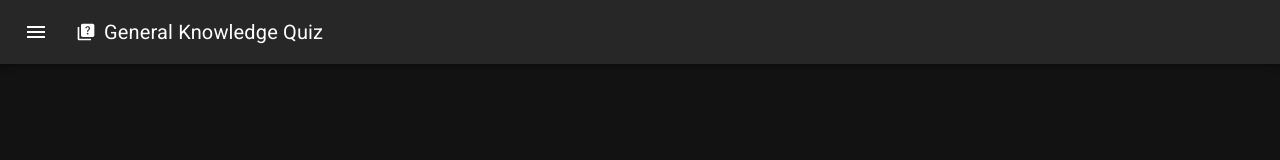
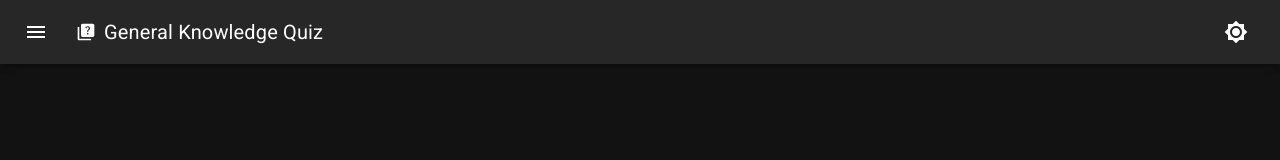
Before and after one commit to Kiicchan/general-quiz-wa-project, a React (Create React App) app: page / in a window 1280 px wide. Shown: the top 160 px of the page. Built offline with nearby package versions, Linux system fonts and the light colour scheme.

Commit message:
color mode switcher

```diff
--- a/src/App.jsx
+++ b/src/App.jsx
@@ -1,10 +1,25 @@
 // import Home from "./pages/Home";
+import { useState, useMemo } from "react";
 import Quiz from "./pages/Quiz";
 import { BrowserRouter as Router, Routes, Route } from "react-router-dom";
-import { Stack } from "@mui/material";
+import { createTheme, CssBaseline, Stack, ThemeProvider } from "@mui/material";
+import { ColorModeProvider } from "./contexts/ColorModeContext";
 
 function App() {
+  const [colorMode, setColorMode] = useState("dark");
+  const theme = useMemo(
+    () =>
+      createTheme({
+        palette: {
+          mode: colorMode,
+        },
+      }),
+    [colorMode]
+  );
   return (
+    <ColorModeProvider setColorMode={setColorMode}>
+      <ThemeProvider theme={theme}>
+        <CssBaseline />
         <Stack direction="column" minHeight="100vh">
           <Router>
             <Routes>
@@ -13,6 +28,8 @@ function App() {
             </Routes>
           </Router>
         </Stack>
+      </ThemeProvider>
+    </ColorModeProvider>
   );
 }
 
--- a/src/components/layout/Header.jsx
+++ b/src/components/layout/Header.jsx
@@ -1,10 +1,17 @@
-import AppBar from '@mui/material/AppBar';
-import Toolbar from '@mui/material/Toolbar';
-import Typography from '@mui/material/Typography';
-import IconButton from '@mui/material/IconButton';
-import MenuIcon from '@mui/icons-material/Menu';
+import AppBar from "@mui/material/AppBar";
+import Toolbar from "@mui/material/Toolbar";
+import Typography from "@mui/material/Typography";
+import IconButton from "@mui/material/IconButton";
+import MenuIcon from "@mui/icons-material/Menu";
+import Brightness4Icon from "@mui/icons-material/Brightness4";
+import Brightness7Icon from "@mui/icons-material/Brightness7";
+import { useTheme } from "@mui/material";
+import { useContext } from "react";
+import ColorModeContext from "../../contexts/ColorModeContext";
 
-export default function Header({title, Icon}) {
+export default function Header({ title, Icon }) {
+  const theme = useTheme();
+  const toggleColorMode = useContext(ColorModeContext);
   return (
     <AppBar position="static" color="primary">
       <Toolbar>
@@ -17,10 +24,21 @@ export default function Header({title, Icon}) {
         >
           <MenuIcon />
         </IconButton>
-          <Typography variant="h6" component="div" sx={{flexGrow: 1, display: "flex", alignItems: "center"}}>
-            {Icon ? <Icon fontSize="inherit" sx={{mr: 1}} /> : null}
+        <Typography
+          variant="h6"
+          component="div"
+          sx={{ flexGrow: 1, display: "flex", alignItems: "center" }}
+        >
+          {Icon ? <Icon fontSize="inherit" sx={{ mr: 1 }} /> : null}
           {title}
         </Typography>
+        <IconButton sx={{ ml: 1 }} onClick={toggleColorMode} color="inherit">
+          {theme.palette.mode === "dark" ? (
+            <Brightness7Icon />
+          ) : (
+            <Brightness4Icon />
+          )}
+        </IconButton>
       </Toolbar>
     </AppBar>
   );
--- /dev/null
+++ b/src/contexts/ColorModeContext.jsx
@@ -0,0 +1,16 @@
+import { createContext } from "react";
+
+import React from "react";
+
+const ColorModeContext = createContext();
+export default ColorModeContext;
+
+export function ColorModeProvider({ children, setColorMode }) {
+  const toggleColorMode = () =>
+    setColorMode((prevMode) => (prevMode === "light" ? "dark" : "light"));
+  return (
+    <ColorModeContext.Provider value={toggleColorMode}>
+      {children}
+    </ColorModeContext.Provider>
+  );
+}
--- a/src/index.js
+++ b/src/index.js
@@ -2,22 +2,11 @@ import React from "react";
 import ReactDOM from "react-dom";
 import "./index.css";
 import "@fontsource/roboto";
-import { ThemeProvider, createTheme } from "@mui/material/styles";
-import CssBaseline from "@mui/material/CssBaseline";
 import App from "./App.jsx";
-
-const darkTheme = createTheme({
-  palette: {
-    mode: "dark",
-  },
-});
 
 ReactDOM.render(
   <React.StrictMode>
-    <ThemeProvider theme={darkTheme}>
-      <CssBaseline />
-      <App />
-    </ThemeProvider>
+    <App />
   </React.StrictMode>,
   document.getElementById("root")
 );
```
Lines whose indentation alone changed are shown as unchanged.
